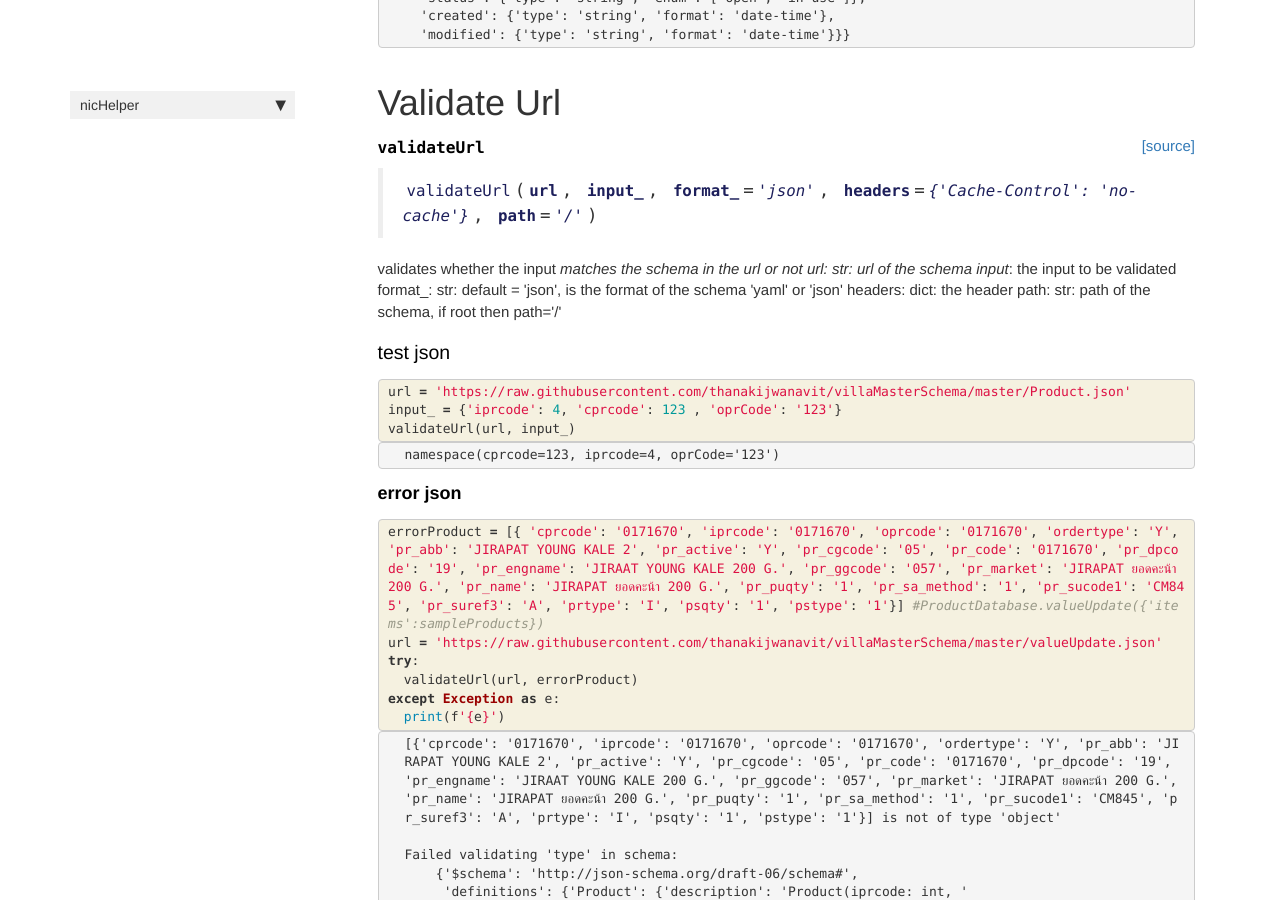
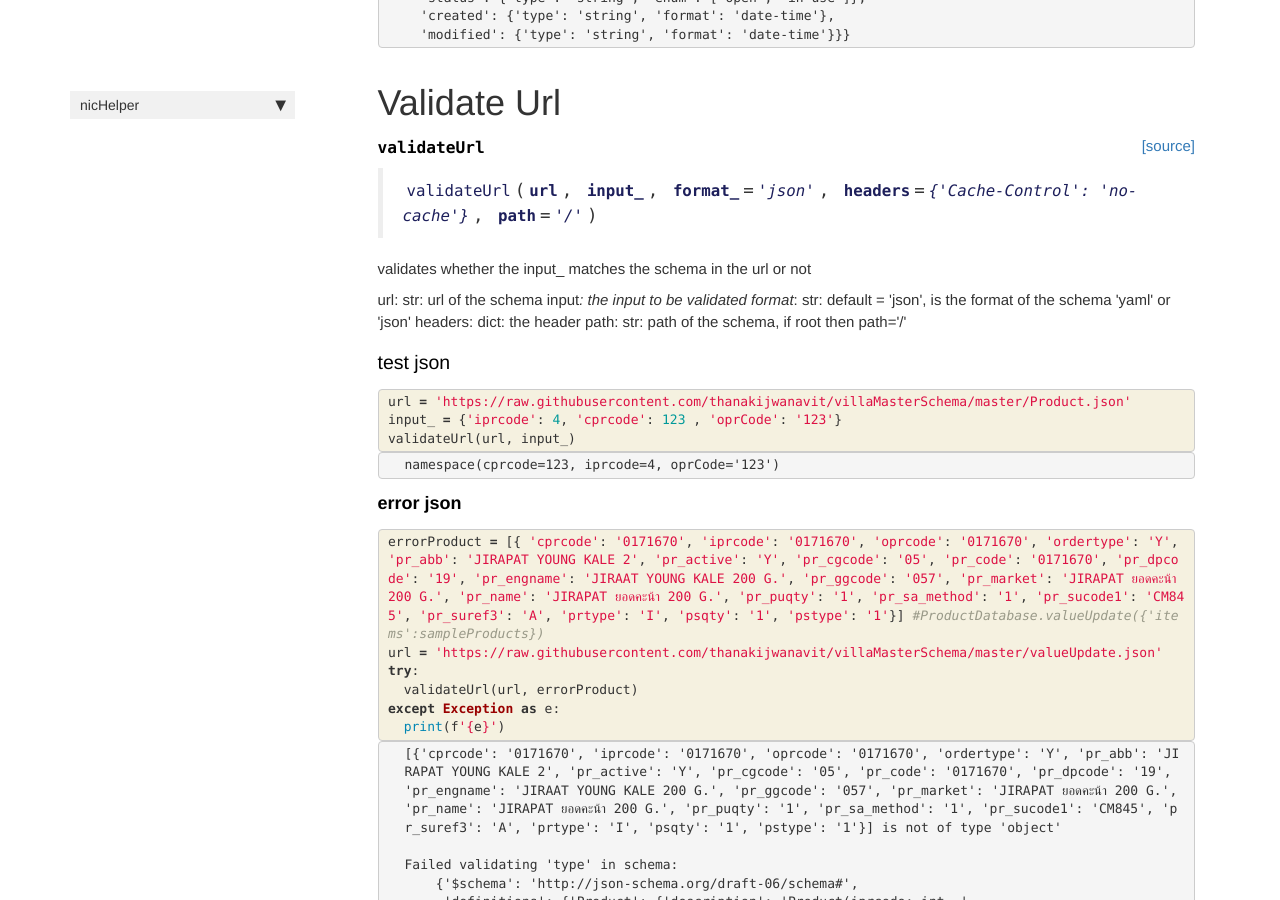
Before and after one commit to thanakijwanavit/nicHelper, a Jekyll site: the page built from docs/schema.html, in a window 1280 px wide and 900 px high, scrolled down 1205 px. Built offline with Jekyll 4.4.1, drawn with Linux system fonts in a browser that asks for light colours; nearby versions of some CDN libraries; comment, search, counter and statistics services are not loaded.

Commit message:
fixed \n

```diff
--- a/docs/dictUtil.html
+++ b/docs/dictUtil.html
@@ -320,7 +320,7 @@
 
 
 <div class="output_markdown rendered_html output_subarea ">
-<h4 id="hashDict" class="doc_header"><code>hashDict</code><a href="https://github.com/thanakijwanavit/nicHelper/tree/master/nicHelper/dictUtil.py#L57" class="source_link" style="float:right">[source]</a></h4><blockquote><p><code>hashDict</code>(<strong><code>data</code></strong>:<code>dict</code>, <strong><code>hasher</code></strong>=<em><code>&lt;sha1 HASH object @ 0x7f77c46e4430&gt;</code></em>, <strong><code>encoder</code></strong>=<em><code>dumps</code></em>)</p>
+<h4 id="hashDict" class="doc_header"><code>hashDict</code><a href="https://github.com/thanakijwanavit/nicHelper/tree/master/nicHelper/dictUtil.py#L57" class="source_link" style="float:right">[source]</a></h4><blockquote><p><code>hashDict</code>(<strong><code>data</code></strong>:<code>dict</code>, <strong><code>hasher</code></strong>=<em><code>&lt;sha1 HASH object @ 0x7f6dbc0e9510&gt;</code></em>, <strong><code>encoder</code></strong>=<em><code>dumps</code></em>)</p>
 </blockquote>
 
 </div>
--- a/nicHelper/schema.py
+++ b/nicHelper/schema.py
@@ -24,7 +24,7 @@
 # Cell
 def validateUrl(url,input_, format_ = 'json', headers = {'Cache-Control': 'no-cache'}, path = '/'):
   '''
-  validates whether the input_ matches the schema in the url or not
+  validates whether the input_ matches the schema in the url or not \n
   url: str: url of the schema
   input_: the input to be validated
   format_: str: default = 'json', is the format of the schema 'yaml' or 'json'
```
Also changed, not shown: docs/schema.html (+4 -4 lines), 1 other file.
